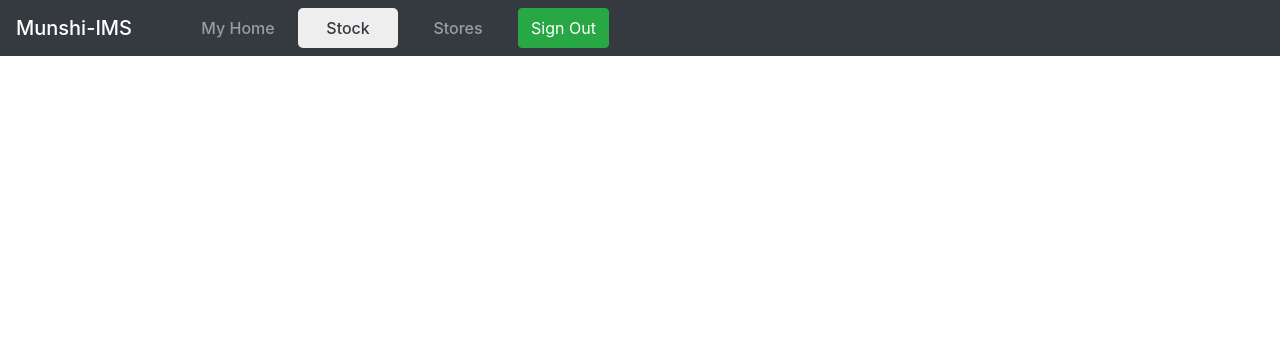
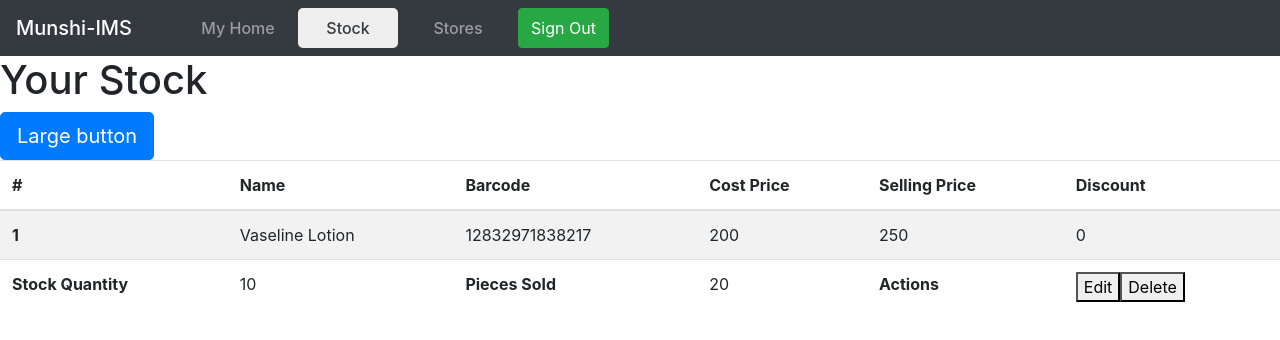
Before and after one commit to hassan-imran/Munshi, a plain HTML site: page home/stock.html in a window 1280 px wide. Drawn offline with nearby package versions, Linux system fonts and the light colour scheme; files whose address does not match are found by name.

Commit message:
some details changed

```diff
--- a/home/stock.html
+++ b/home/stock.html
@@ -41,6 +41,48 @@
     </nav>
 
 
+    <h1>Your Stock</h1>
+
+
+    <button type="button" class="btn btn-primary btn-lg">Large button</button>
+
+
+    <div id="table-container" class="table-responsive">
+
+        <table class="table table-striped">
+            <thead>
+                <tr>
+                    <th scope="col">#</th>
+                    <th scope="col">Name</th>
+                    <th scope="col">Barcode</th>
+                    <th scope="col">Cost Price</th>
+                    <th scope="col">Selling Price</th>
+                    <th scope="col">Discount</th>
+                </tr>
+            </thead>
+            <tbody>
+                <tr>
+                    <th scope="row">1</th>
+                    <td>Vaseline Lotion</td>
+                    <td>12832971838217</td>
+                    <td>200</td>
+                    <td>250</td>
+                    <td>0</td>
+                </tr>
+                <tr>
+                    <th scope="row">Stock Quantity</th>
+                    <td>10</td>
+                    <th scope="row">Pieces Sold</th>
+                    <td>20</td>
+                    <th scope="row">Actions</th>
+                    <td><button>Edit</button><button>Delete</button></td>
+                </tr>
+            </tbody>
+        </table>
+
+    </div>
+
+
 
 
 
```
Also changed, not shown: home/stores.html (+1 -0 lines), 1 other file.
